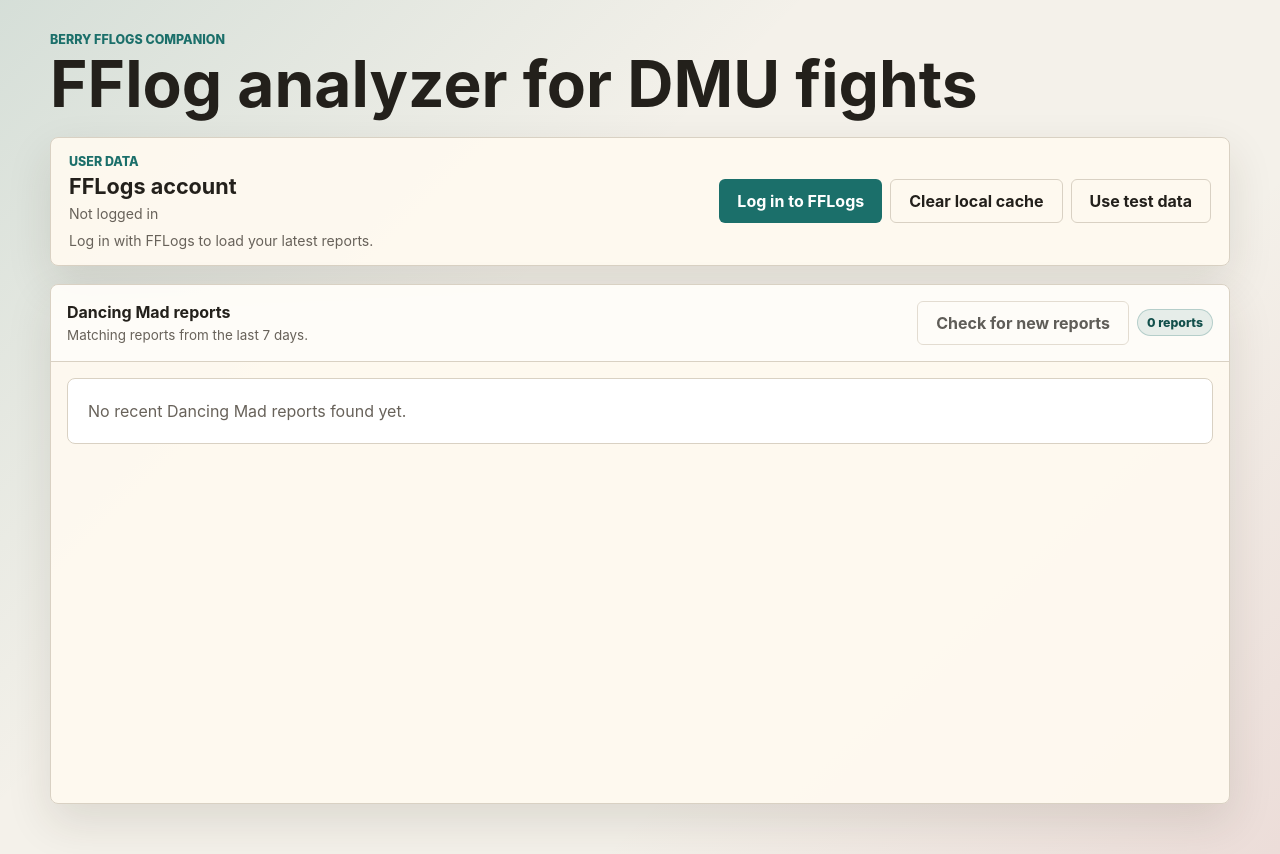
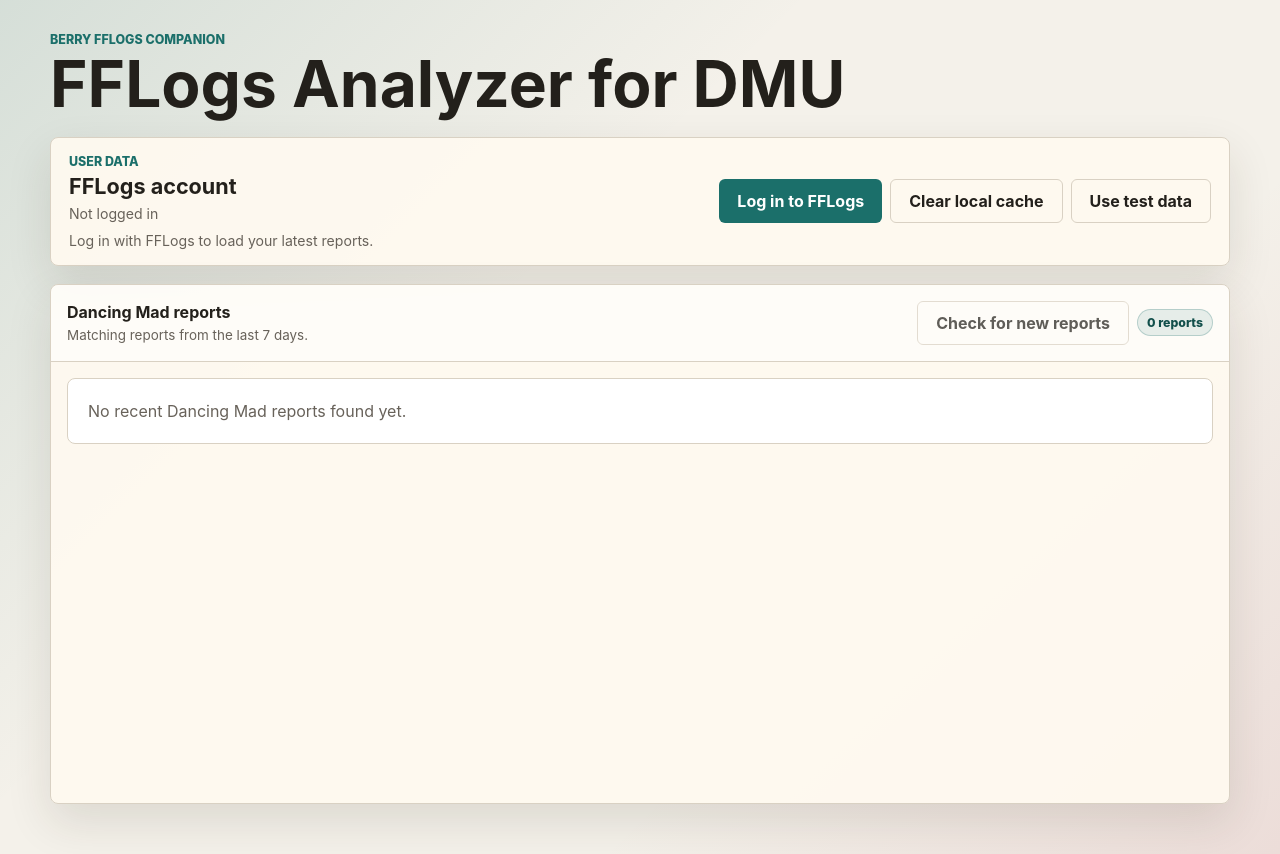
Before and after one commit to aeruru/berry-fflog-analyzers, a website with bundled scripts: page index.html in a window 1280 px wide. Built offline with nearby package versions, Linux system fonts and the light colour scheme.

Commit message:
Udate title again

```diff
--- a/index.html
+++ b/index.html
@@ -12,7 +12,7 @@
         <header class="masthead">
           <div>
             <p class="eyebrow">Berry FFLogs Companion</p>
-            <h1>FFlog analyzer for DMU fights</h1>
+            <h1>FFLogs Analyzer for DMU</h1>
           </div>
         </header>
 
```
